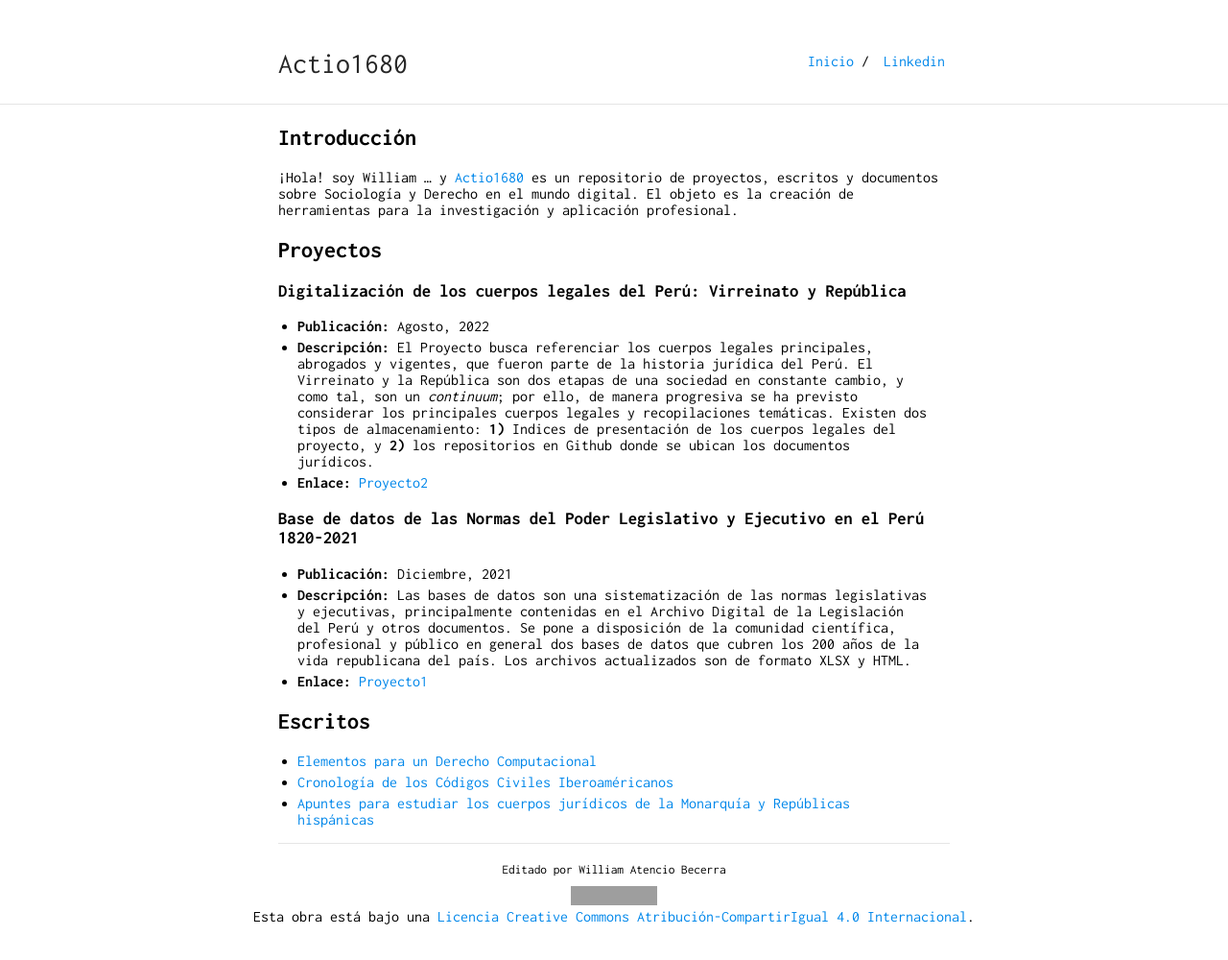
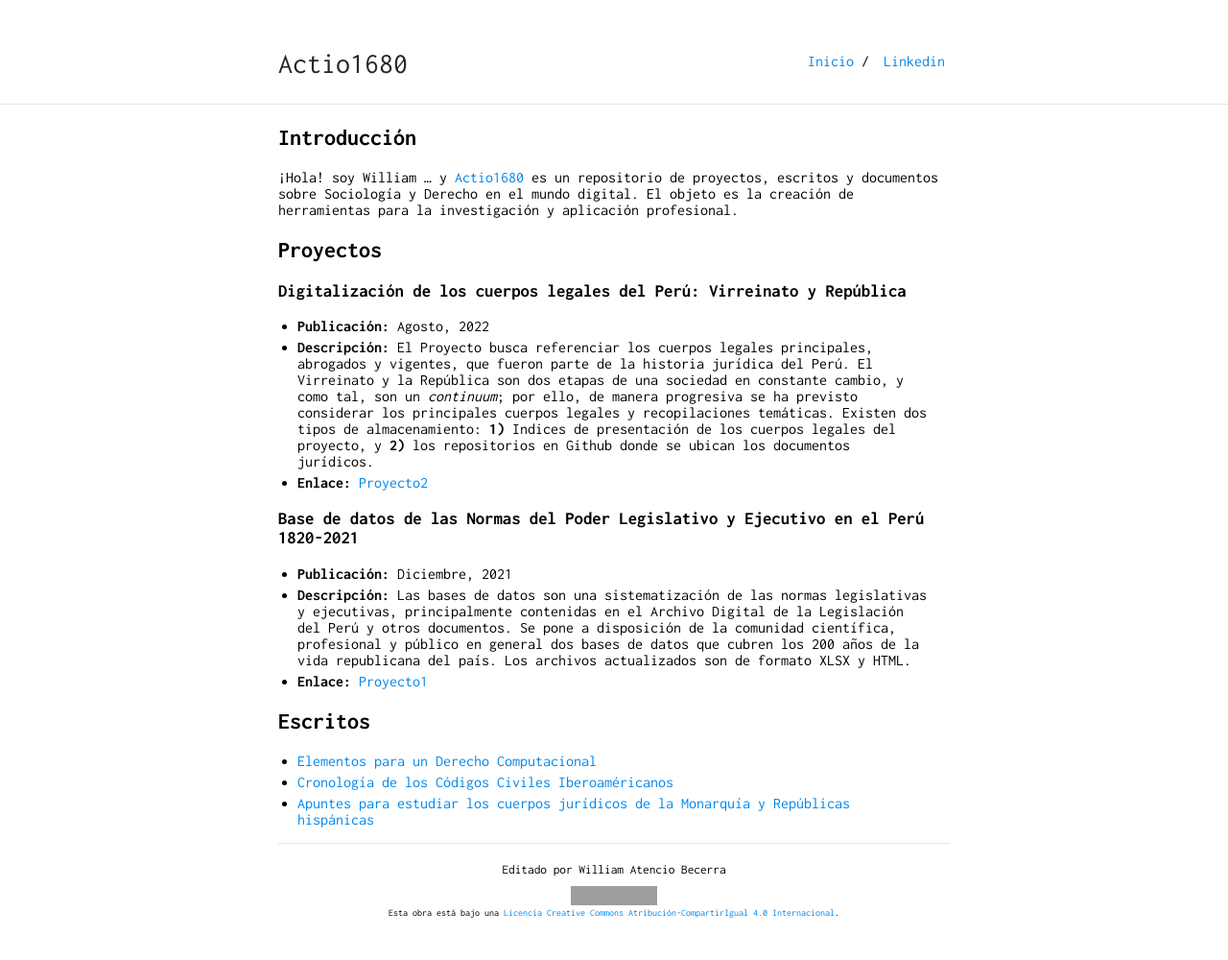
Before and after one commit to actio1680/actio1680.github.io, a Jekyll site: the page built from index.md, in a window 1280 px wide. Shown: the whole page at 96% size. Built offline with Jekyll 4.4.1, drawn with Linux system fonts in a browser that asks for light colours; our own code applies the rules of GitHub Pages for plain Markdown files; before the commit the page ends 963 px from its top, so only the background shows below that; grey boxes are pictures that could not be loaded.

Commit message:
Update default.html

```diff
--- a/_layouts/default.html
+++ b/_layouts/default.html
@@ -105,5 +105,6 @@
 </body>
 <footer>
     <center>
-        <a rel="license" href="http://creativecommons.org/licenses/by-sa/4.0/"><img alt="Licencia Creative Commons" style="border-width:0" src="https://i.creativecommons.org/l/by-sa/4.0/88x31.png" /></a><br />Esta obra está bajo una <a rel="license" href="http://creativecommons.org/licenses/by-sa/4.0/">Licencia Creative Commons Atribución-CompartirIgual 4.0 Internacional</a>.</center>
+       <p style="font-size:10px;><a rel="license" href="http://creativecommons.org/licenses/by-sa/4.0/"><img alt="Licencia Creative Commons" style="border-width:0" src="https://i.creativecommons.org/l/by-sa/4.0/88x31.png" /></a><br />Esta obra está bajo una <a rel="license" href="http://creativecommons.org/licenses/by-sa/4.0/">Licencia Creative Commons Atribución-CompartirIgual 4.0 Internacional</a>.</p><br><br>
+       </center>
 </footer>
```
